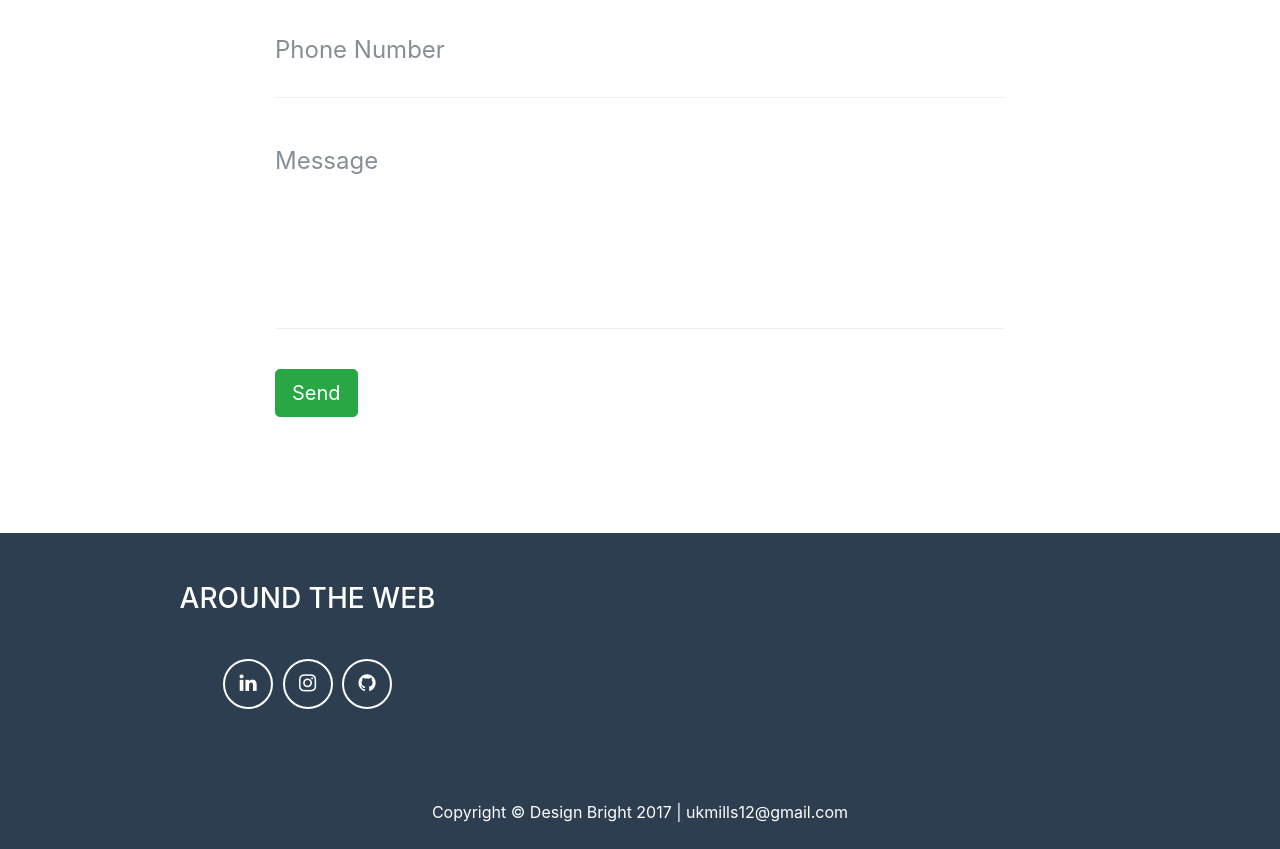
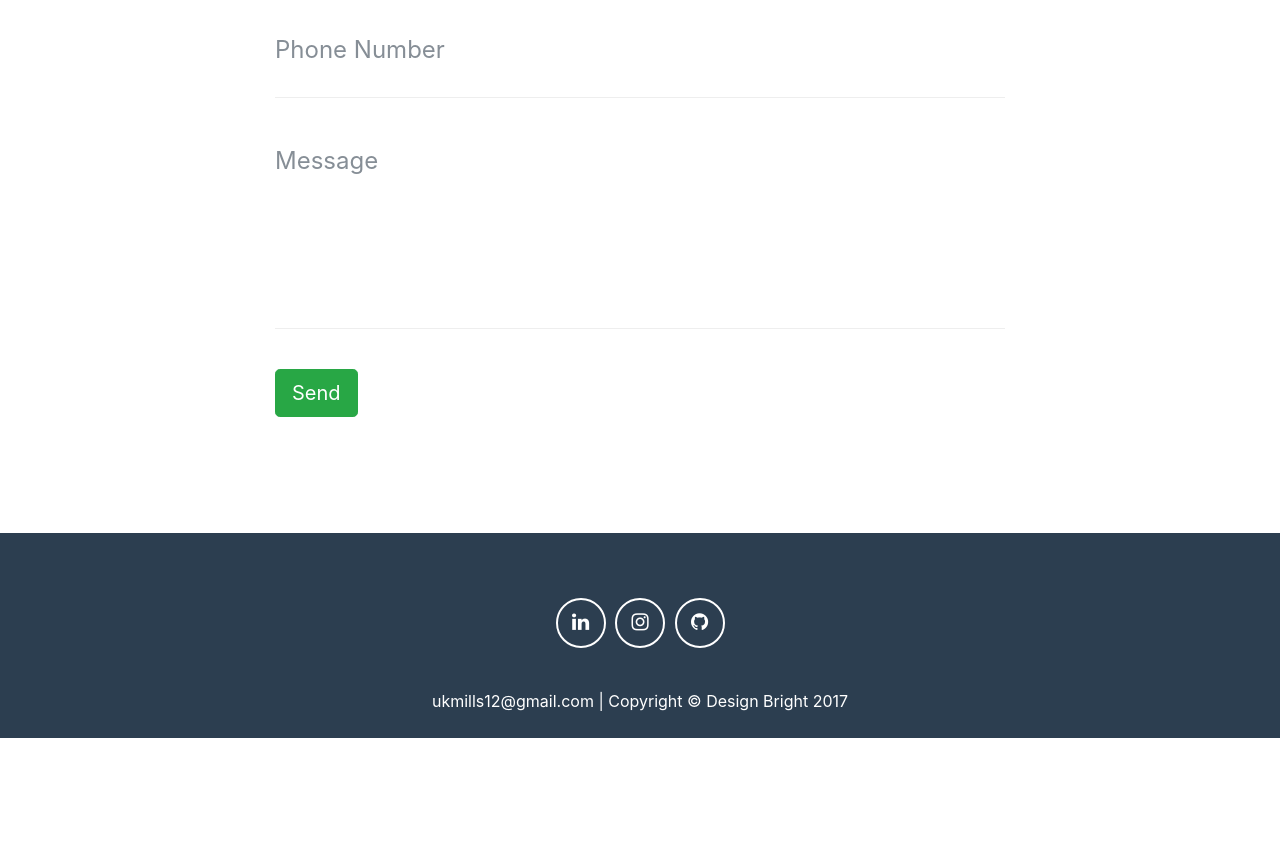
Before and after one commit to designbright/BootstrapPortfolio, a website with bundled scripts: page index.html in a window 1280 px wide. Shown: the part 2686-3535 px from the top of the page. After the commit the page ends 3424 px from the top, so only its background shows below. Built offline with nearby package versions, Linux system fonts and the light colour scheme.

Commit message:
centered social medial links in footer

```diff
--- a/index.html
+++ b/index.html
@@ -205,13 +205,8 @@
     <footer class="text-center">
       <div class="footer-above">
         <div class="container">
-          <div class="row">
-            <!-- <div class="footer-col col-md-4">
-              <h3>Location</h3>
-              <p>Raleigh, North Carolina</p>
-            </div> -->
-            <div class="footer-col col-md-5">
-              <h3>Around the Web</h3>
+
+          <div>
               <ul class="list-inline">
                 <li class="list-inline-item">
                   <a class="btn-social btn-outline" href="#">
@@ -229,15 +224,16 @@
                   </a>
                 </li>
               </ul>
-            </div>
+            </div<
+
           </div>
         </div>
-      </div>
+
       <div class="footer-below">
         <div class="container">
           <div class="row">
             <div class="col-lg-12">
-              Copyright &copy; Design Bright 2017 | ukmills12@gmail.com
+              ukmills12@gmail.com | Copyright &copy; Design Bright 2017
             </div>
           </div>
         </div>
```
